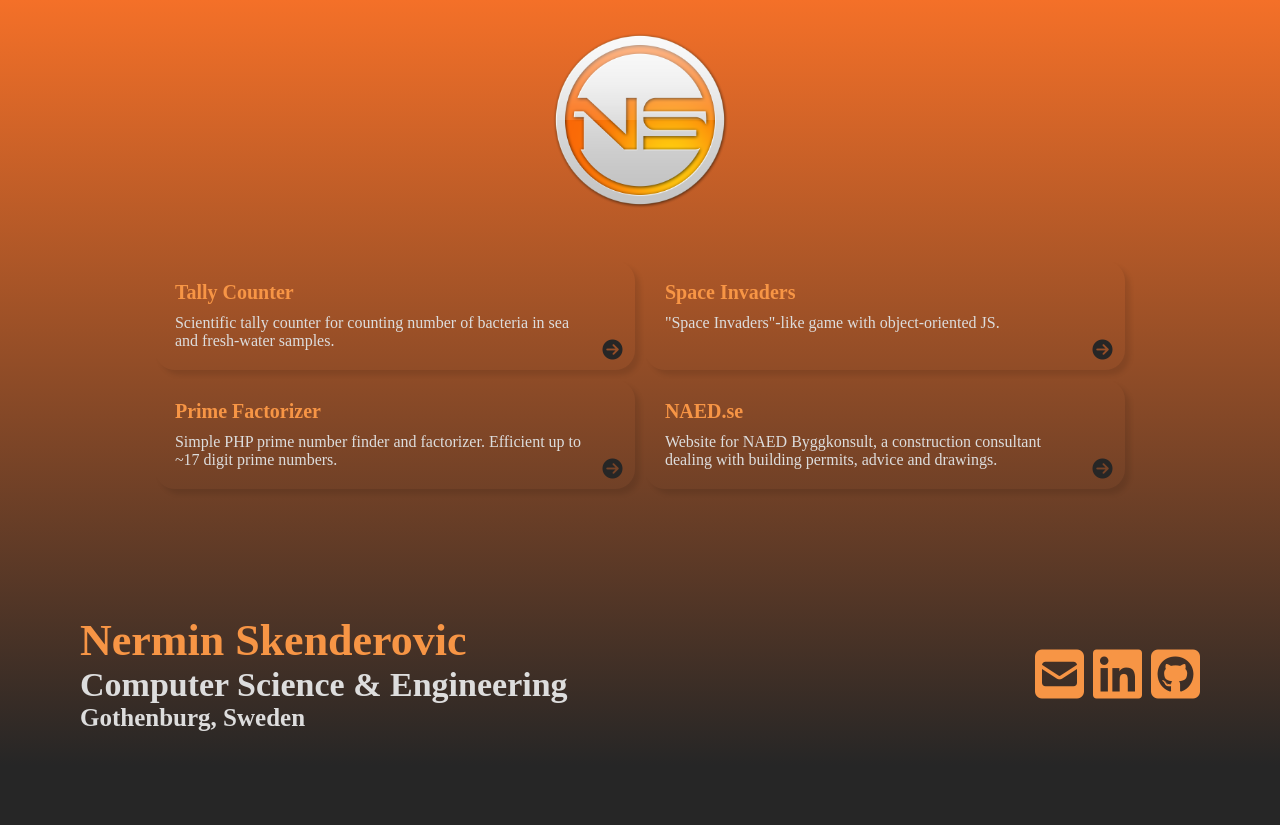
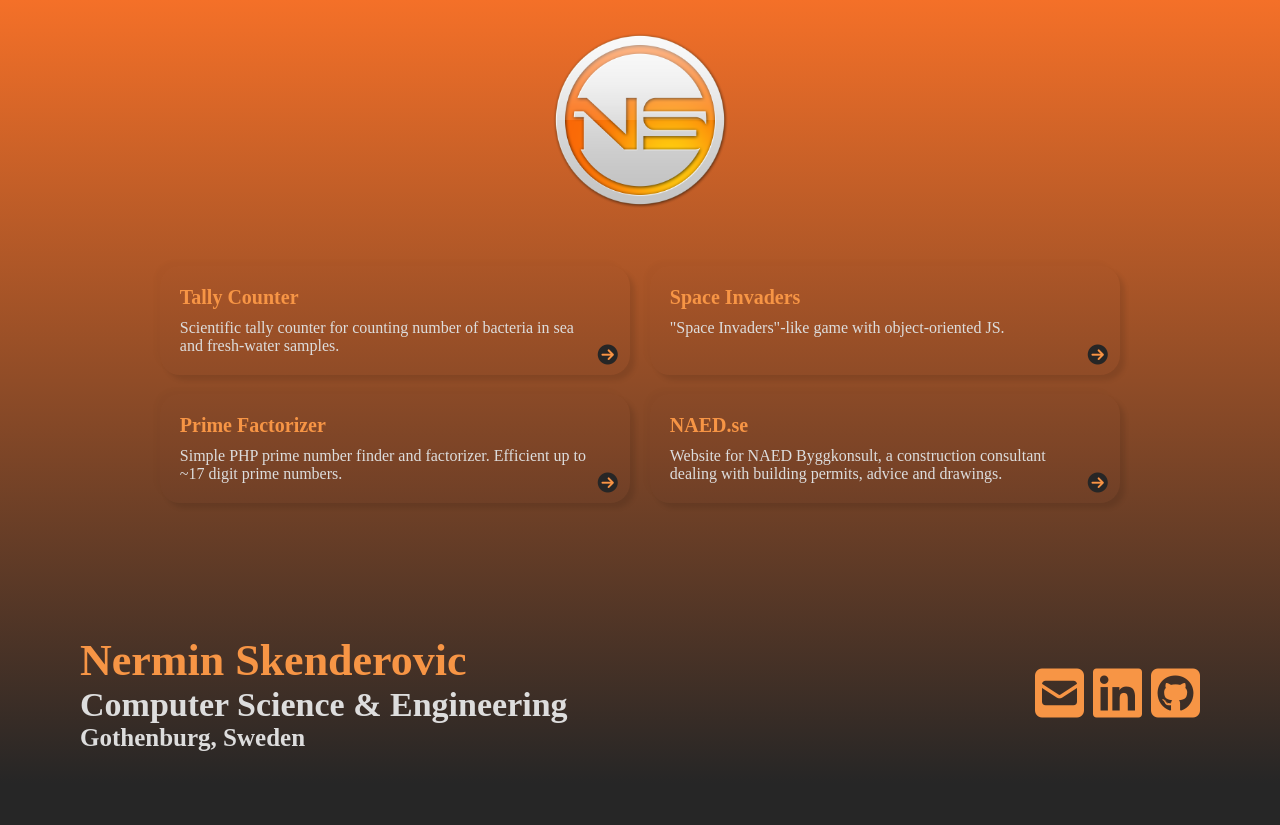
Before and after one commit to nermin99/nermin.skenderovic.se, a PHP site: page / in a window 1280 px wide. Before the commit the page ends 731 px from the top, so only its background shows below. Run offline with PHP 8.4, Linux system fonts and the light colour scheme; some libraries are stand-ins or nearby versions; some web fonts are replaced.

Commit message:
Redesign, more minimalistic

```diff
--- a/public/css/style.css
+++ b/public/css/style.css
@@ -1,17 +1,17 @@
 :root {
   /* Colors */
-  --main-orange: #f47028;
-  --second-orange: #f79545;
+  --orange-primary: #f47028;
+  --orange-secondary: #f79545;
+  --NS-white: #dddddd;
+  --NS-black: #262626;
   --brown: #784822;
   --beige: #f9bf90;
 
-  --boxGap: 0.5%;
+  --boxGap: 1%;
 }
 
 /*
   #f36f27
-  #282828
-  #DDDDDD
 */
 
 * {
@@ -43,8 +43,12 @@
   flex-direction: column;
   align-items: center;
 
-  background-color: var(--main-orange);
-  background: linear-gradient(180deg, var(--main-orange) 0%, #262626 95%);
+  background-color: var(--orange-primary);
+  background: linear-gradient(
+    180deg,
+    var(--orange-primary) 0%,
+    var(--NS-black) 95%
+  );
   color: var(--beige);
   font-family: "Solway", serif;
 }
@@ -81,9 +85,11 @@
   margin: var(--boxGap);
   padding: 2rem;
   padding-right: 4rem;
+  background-color: rgba(0, 0, 0, 0.01);
+  box-shadow: 5px 5px 5px 0 rgba(0, 0, 0, 0.1),
+    -5px -5px 5px 0 rgba(0, 0, 0, 0.02);
   border-radius: 2rem;
-  box-shadow: 5px 5px 5px 0 rgba(0, 0, 0, 0.1);
-  color: #ddd;
+  color: var(--NS-white);
 
   position: relative;
   display: flex;
@@ -98,7 +104,7 @@
 .project h2 {
   font-size: 2rem;
   margin-bottom: 0.5em;
-  color: var(--second-orange);
+  color: var(--orange-secondary);
 }
 
 .project a {
@@ -106,8 +112,8 @@
   right: 1rem;
   bottom: 1rem;
   /* border-radius: 100%; */
-  /* background-color: var(--second-orange); */
-  /* color: #262626; */
+  /* background-color: var(--orange-secondary); */
+  /* color: var(--NS-black); */
 }
 
 .project a .fa-stack {
@@ -115,20 +121,20 @@
 }
 
 .project a .icon-circle {
-  color: #262626;
+  color: var(--NS-black);
 }
 
 .project a .icon-arrow {
-  color: transparent;
-  font-size: 1.5rem;
+  color: var(--orange-secondary);
+  font-size: 1.4rem;
 }
 
 footer {
   margin-top: auto;
   width: 100%;
   min-height: 33vh;
-  color: #dddddd;
-  /* background-color: #282828; */
+  color: var(--NS-white);
+  /* background-color: var(--NS-black); */
 
   display: flex;
   justify-content: space-between;
@@ -142,7 +148,7 @@
 
 #info h1 {
   font-size: 4.4rem;
-  color: var(--second-orange);
+  color: var(--orange-secondary);
 }
 
 #info h2 {
@@ -155,10 +161,7 @@
 
 #social-links {
   margin-right: 8rem;
-}
-
-#social-links a {
-  color: var(--second-orange);
+  color: var(--orange-secondary);
 }
 
 #social-links .icon-social {
```
